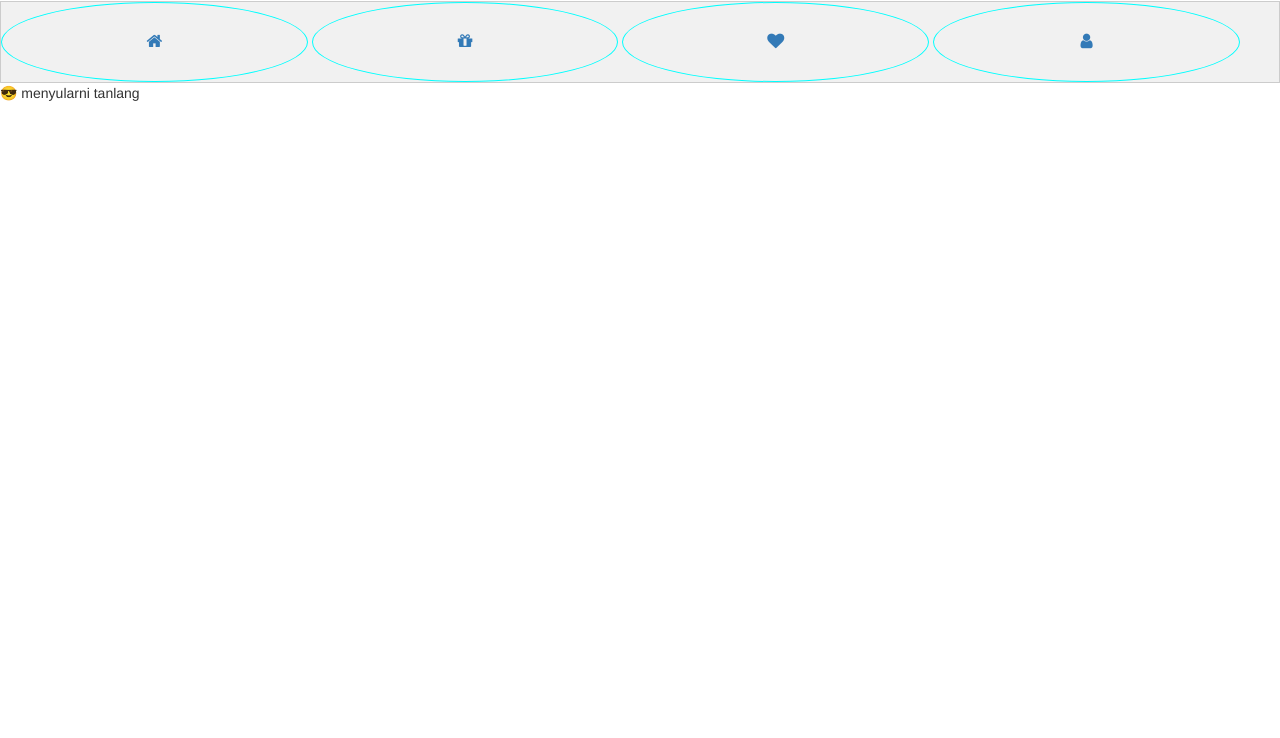
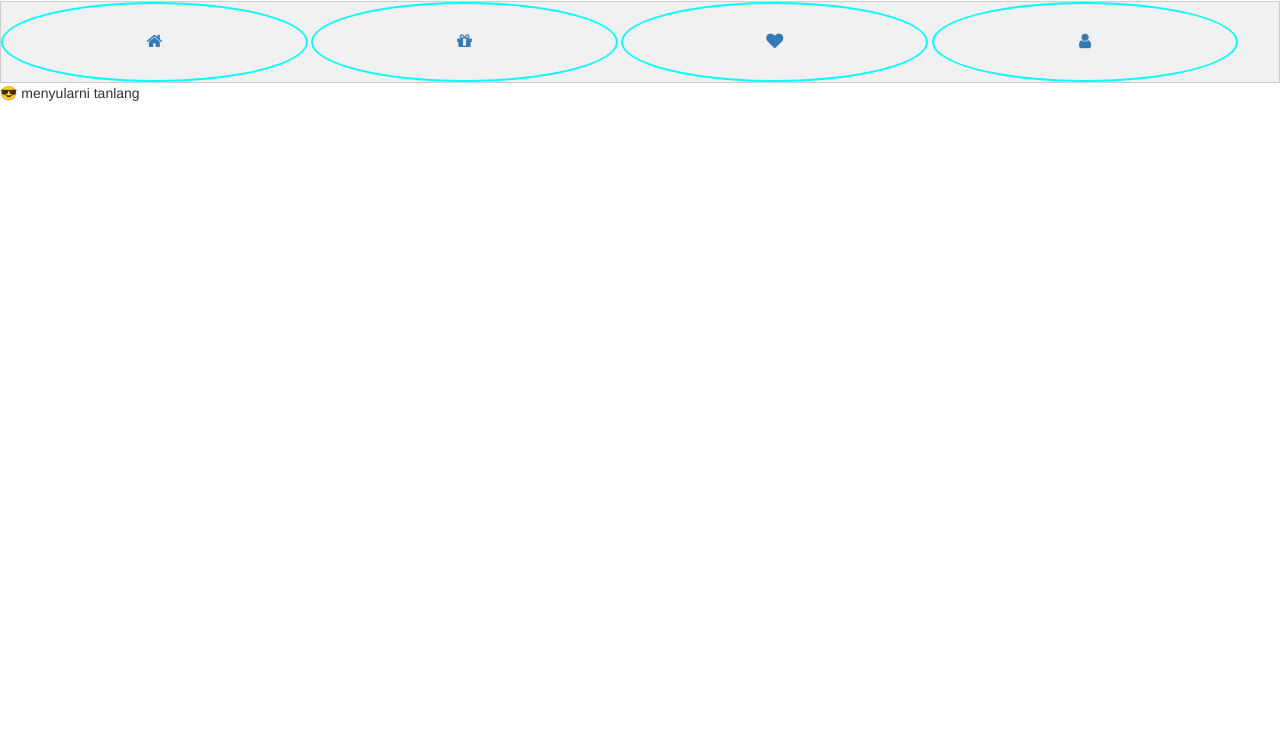
Before and after one commit to 06Dastur/forward, a plain HTML site: page index.html in a window 1280 px wide. Shown: the part 62-800 px from the top of the page. Drawn offline with nearby package versions, Linux system fonts and the light colour scheme.

Commit message:
lajcnchid

```diff
--- a/style.css
+++ b/style.css
@@ -16,9 +16,9 @@
     font-size: 17px;
     width: 24%;
     height: 80px;
-    margin-right: 4px;
+    margin-right: 3.5px;
     border-radius: 50%;
-    border: 1px solid aqua;
+    border: 2px solid aqua;
   }
 
   /* Change background color of buttons on hover */
```
